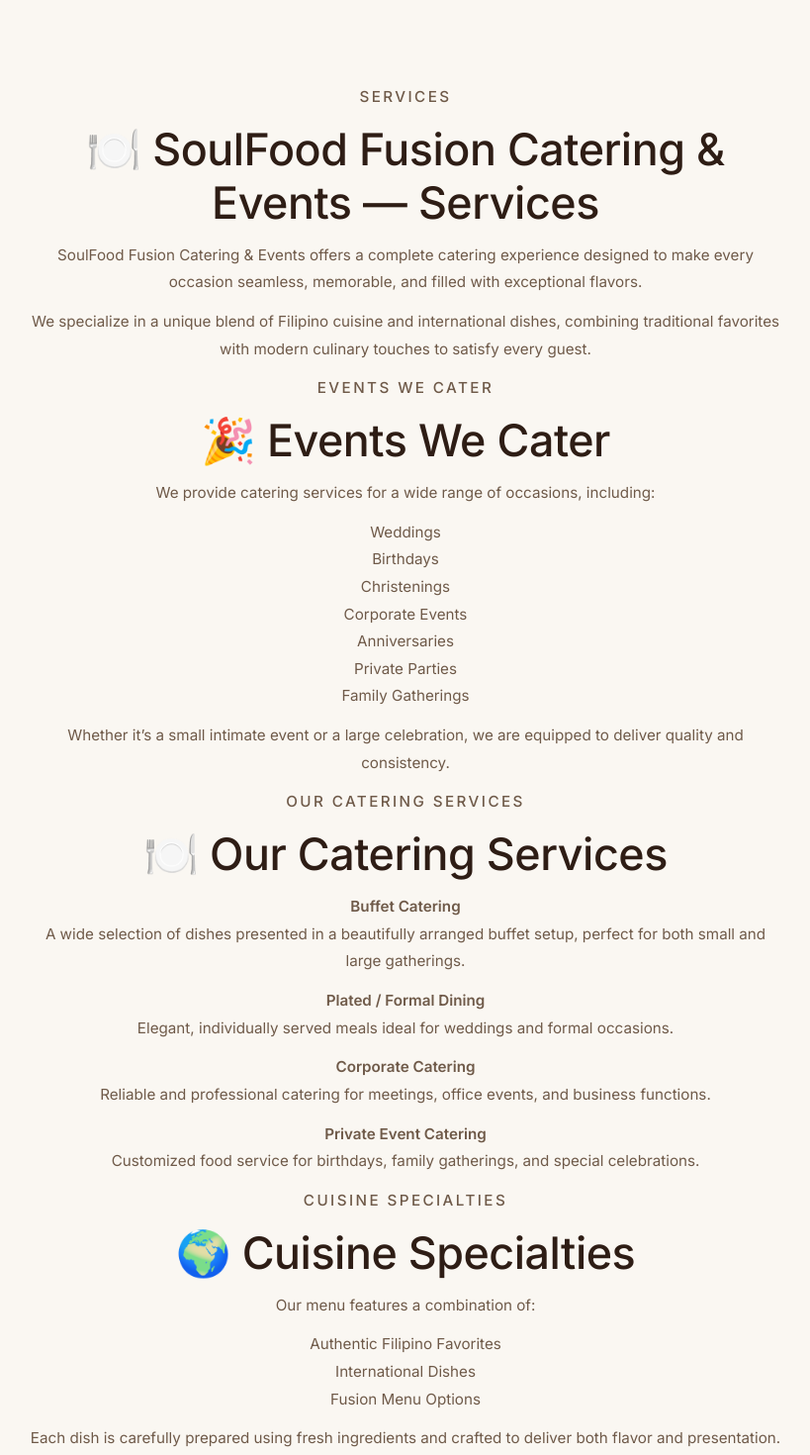
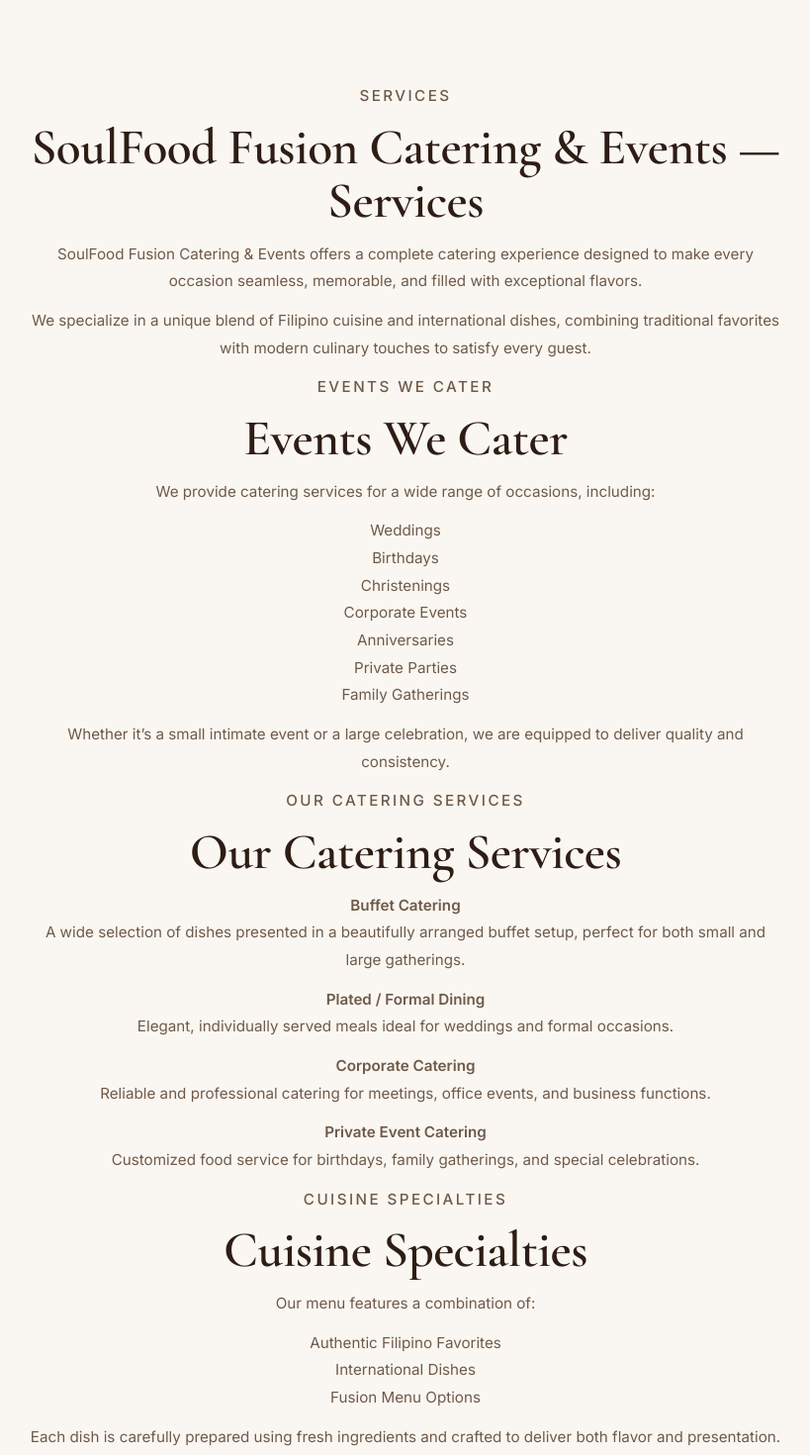
Before and after one commit to kantterosclothingco-lab/soulfood-fusion-house, a Next.js app: page /catering in a window 1280 px wide. Shown: the part 1320-2790 px from the top of the page at 99% size, without its empty margins (230-1049 px from the left). Built offline with nearby package versions, Linux system fonts and the light colour scheme.

Commit message:
make catering page font aesthetic and remove emojis

```diff
--- a/pages/catering.js
+++ b/pages/catering.js
@@ -15,7 +15,7 @@
           content="Soulfood Fusion Catering in Bendigo for events, parties, office catering, and special occasions."
         />
         <link
-          href="https://fonts.googleapis.com/css2?family=Inter:wght@300;400;500;600&display=swap"
+          href="https://fonts.googleapis.com/css2?family=Cormorant+Garamond:wght@500;600;700&family=Inter:wght@300;400;500;600&display=swap"
           rel="stylesheet"
         />
         <link rel="icon" href="/favicon.png" />
@@ -92,7 +92,7 @@
         <section className="section contentSection" id="services">
           <div className="textBlock narrow">
             <p className="sectionLabel">Services</p>
-            <h2>🍽️ SoulFood Fusion Catering & Events — Services</h2>
+            <h2>SoulFood Fusion Catering & Events — Services</h2>
             <p>
               SoulFood Fusion Catering & Events offers a complete catering
               experience designed to make every occasion seamless, memorable,
@@ -105,7 +105,7 @@
             </p>
 
             <p className="sectionLabel">Events We Cater</p>
-            <h2>🎉 Events We Cater</h2>
+            <h2>Events We Cater</h2>
             <p>
               We provide catering services for a wide range of occasions,
               including:
@@ -131,7 +131,7 @@
             </p>
 
             <p className="sectionLabel">Our Catering Services</p>
-            <h2>🍽️ Our Catering Services</h2>
+            <h2>Our Catering Services</h2>
             <p>
               <strong>Buffet Catering</strong>
               <br />
@@ -158,7 +158,7 @@
             </p>
 
             <p className="sectionLabel">Cuisine Specialties</p>
-            <h2>🌍 Cuisine Specialties</h2>
+            <h2>Cuisine Specialties</h2>
             <p>Our menu features a combination of:</p>
             <p>
               Authentic Filipino Favorites
@@ -173,7 +173,7 @@
             </p>
 
             <p className="sectionLabel">Custom Catering Packages</p>
-            <h2>📝 Custom Catering Packages</h2>
+            <h2>Custom Catering Packages</h2>
             <p>
               Every event is different — and we make sure your catering fits
               perfectly.
@@ -190,7 +190,7 @@
             </p>
 
             <p className="sectionLabel">What We Offer</p>
-            <h2>⭐ What We Offer</h2>
+            <h2>What We Offer</h2>
             <p>
               High-quality, freshly prepared food
               <br />
@@ -296,6 +296,12 @@
           font-weight: 500;
         }
 
+        .brand {
+          font-family: "Cormorant Garamond", serif;
+          font-size: 1.7rem;
+          letter-spacing: 0.02em;
+        }
+
         .nav {
           display: flex;
           gap: 18px;
@@ -352,9 +358,10 @@
         }
 
         .heroContent h1 {
-          font-size: clamp(2.5rem, 5vw, 4.5rem);
-          line-height: 1.08;
-          font-weight: 500;
+          font-family: "Cormorant Garamond", serif;
+          font-size: clamp(2.9rem, 5vw, 5rem);
+          line-height: 1.02;
+          font-weight: 600;
           letter-spacing: -0.02em;
           margin: 16px 0;
         }
@@ -436,11 +443,13 @@
         }
 
         .textBlock h2 {
-          font-size: clamp(1.9rem, 4vw, 2.8rem);
+          font-family: "Cormorant Garamond", serif;
+          font-size: clamp(2.2rem, 4vw, 3.3rem);
           margin: 8px 0 12px;
           color: #2e1d15;
-          font-weight: 500;
+          font-weight: 600;
           letter-spacing: -0.01em;
+          line-height: 1.05;
         }
 
         .textBlock p {
@@ -546,7 +555,11 @@
           }
 
           .heroContent h1 {
-            font-size: 2.2rem;
+            font-size: 2.8rem;
+          }
+
+          .brand {
+            font-size: 1.45rem;
           }
         }
       `}</style>
```
